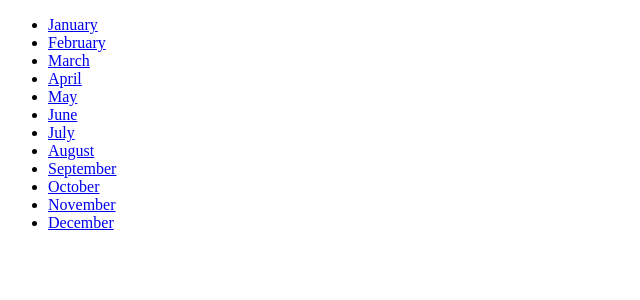
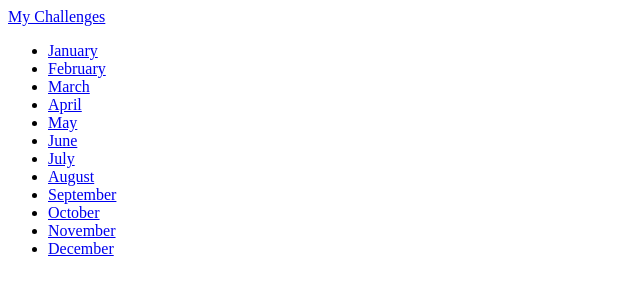
Before and after one commit to Aminul667/basic_django, a Django app: page /challenges/ in a window 1280 px wide. Shown: the top 300 px of the page, without its empty margins (0-640 px from the left). Run offline with Django 3.2, Linux system fonts and the light colour scheme.

Commit message:
Including Partial Template Snippets

```diff
--- a/monthly_challenges/challenges/templates/challenges/challenge.html
+++ b/monthly_challenges/challenges/templates/challenges/challenge.html
@@ -6,6 +6,8 @@
 {% endblock  %}
 
 {% block content %}
+    {% include "challenges/includes/header.html" %}
+
     <h1>{{ month_name|title }} Month's Challenge</h1>
     {% if text is not None%}
         <h2>{{ text }}</h2>
--- /dev/null
+++ b/monthly_challenges/challenges/templates/challenges/includes/header.html
@@ -0,0 +1,5 @@
+<header>
+  <nav>
+    <a href="{% url "index" %}">My Challenges</a>
+  </nav>
+</header>
--- a/monthly_challenges/challenges/templates/challenges/index.html
+++ b/monthly_challenges/challenges/templates/challenges/index.html
@@ -5,9 +5,11 @@
 {% endblock %}
 
 {% block  content %}
-<ul>
-  {% for month in months %}
-    <li><a href="{% url "month-challenge" month %}">{{ month|title }}</a></li>
-  {% endfor %}
-</ul>
+  {% include "challenges/includes/header.html" %}
+
+  <ul>
+    {% for month in months %}
+      <li><a href="{% url "month-challenge" month %}">{{ month|title }}</a></li>
+    {% endfor %}
+  </ul>
 {% endblock  %}
--- a/monthly_challenges/challenges/urls.py
+++ b/monthly_challenges/challenges/urls.py
@@ -3,7 +3,7 @@ from django.urls import path
 from . import views
 
 urlpatterns = [
-    path("", views.index),
+    path("", views.index, name="index"),
     path("<int:month>", views.monthly_challenge_by_number),
     path("<str:month>", views.monthly_challenge, name="month-challenge")
 ]
```
